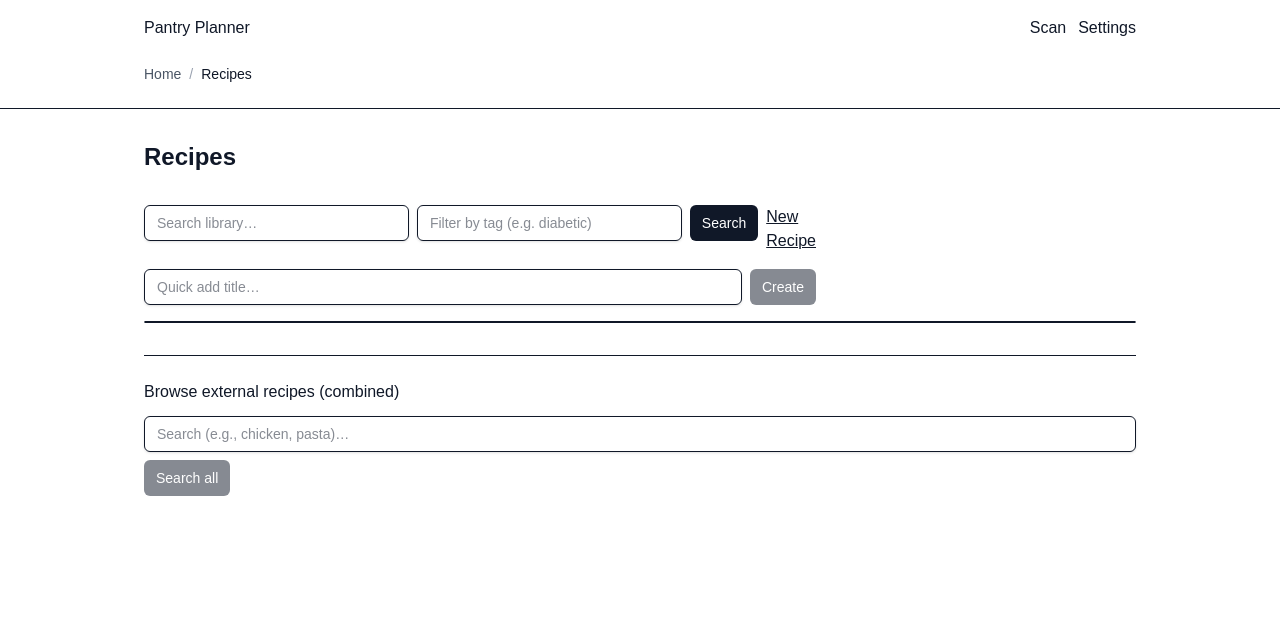
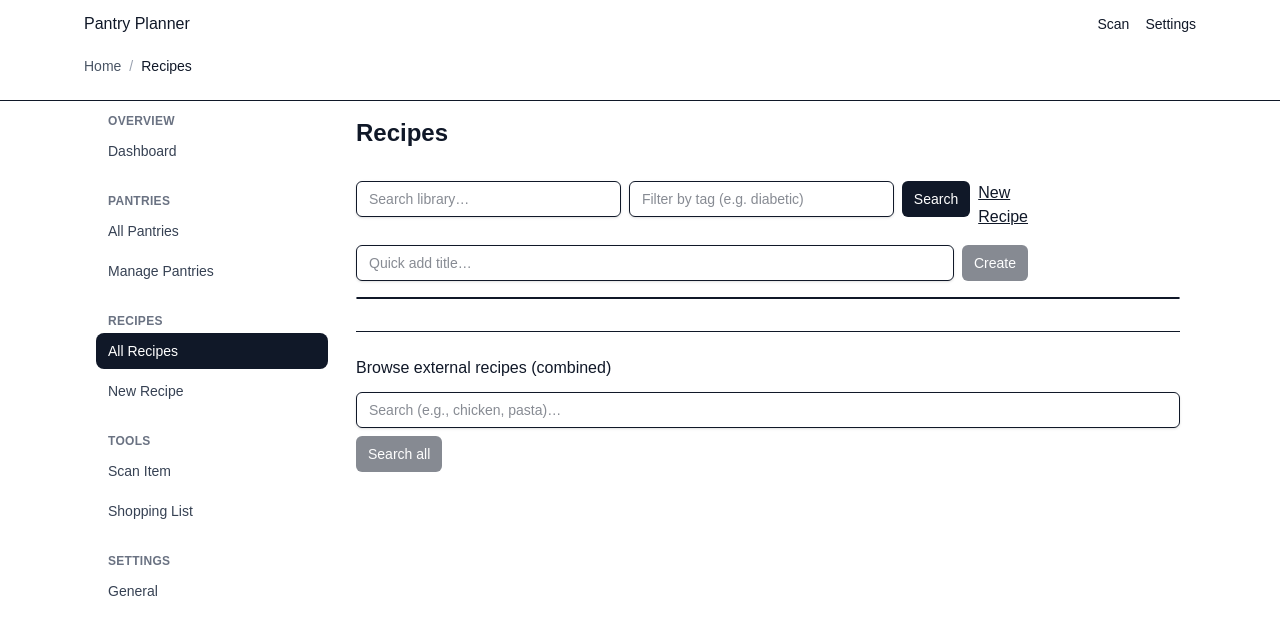
Before and after one commit to Jasrah85/meal-planner, a Next.js app: page /recipes in a window 1280 px wide. Shown: the top 634 px of the page. Built offline with nearby package versions, Linux system fonts and the light colour scheme.

Commit message:
sidebar add

```diff
--- a/src/app/layout.tsx
+++ b/src/app/layout.tsx
@@ -1,6 +1,7 @@
 import "./globals.css";
 import ReactQueryProvider from "../components/react-query-client";
 import Link from "next/link";
+import { Sidebar } from "@/components/Sidebar";
 import { Breadcrumbs } from "@/components/Breadcrumbs";
 import { CommandPalette } from "@/components/command-palette";
 
@@ -9,23 +10,30 @@ export default function RootLayout({ children }: { children: React.ReactNode })
     <html lang="en">
       <body>
         <ReactQueryProvider>
-          <header className="border-b mb-4">
-            <nav className="mx-auto flex max-w-5xl items-center gap-4 p-4">
-              <Link href="/">Pantry Planner</Link>
-              <div className="ml-auto flex items-center gap-3">
+          {/* Top bar */}
+          <header className="border-b">
+            <nav className="container-gutter mx-auto flex max-w-6xl items-center gap-4 py-3">
+              <Link href="/" className="font-medium">Pantry Planner</Link>
+              <div className="ml-auto flex items-center gap-4 text-sm">
                 <Link href="/scan">Scan</Link>
                 <Link href="/settings">Settings</Link>
               </div>
             </nav>
-            <div className="mx-auto max-w-5xl px-4 py-2">
+            {/* Breadcrumbs under the top bar */}
+            <div className="container-gutter mx-auto max-w-6xl py-2">
               <Breadcrumbs />
             </div>
           </header>
 
-          <main className="mx-auto max-w-5xl p-4">
-            {children}
-          </main>
+          {/* Shell: sidebar + main */}
+          <div className="container-gutter mx-auto max-w-6xl">
+            <div className="grid grid-cols-1 lg:grid-cols-[256px_1fr] gap-0">
+              <Sidebar />
+              <main className="p-4">{children}</main>
+            </div>
+          </div>
 
+          {/* Global command palette overlay */}
           <CommandPalette />
         </ReactQueryProvider>
       </body>
```
